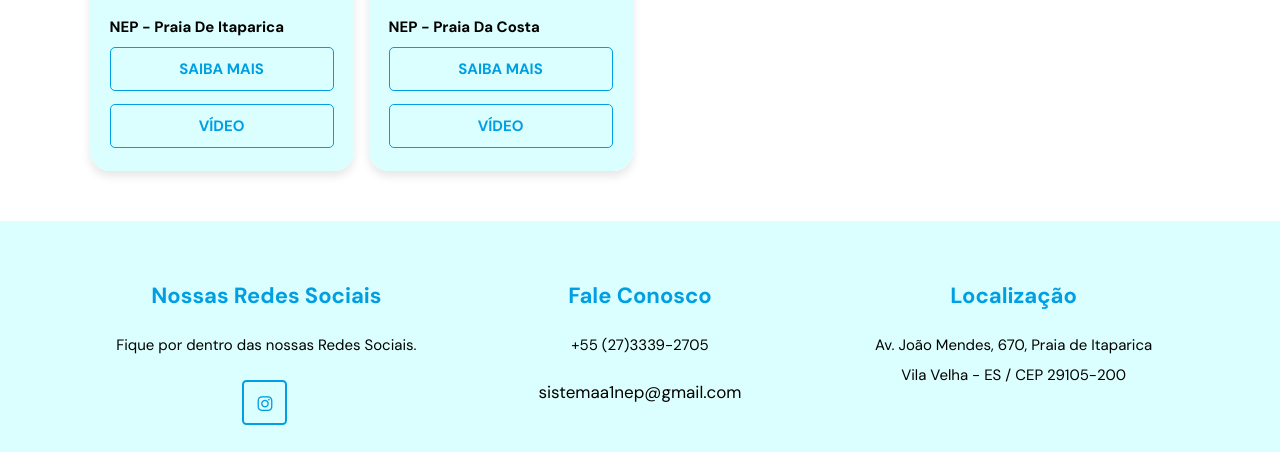
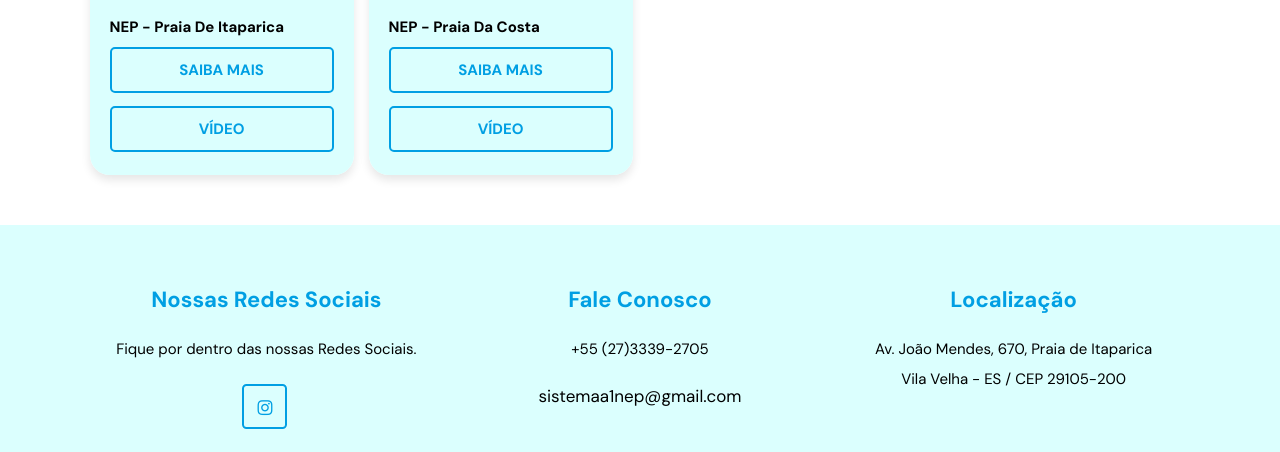
Before and after one commit to RogerGVS/NEP-Vercel, a plain HTML site: page index.html in a window 1280 px wide. Shown: the part 2438-2890 px from the top of the page. Drawn offline with nearby package versions, Linux system fonts and the light colour scheme; a web font is replaced by a local one.

Commit message:
first commit

```diff
--- a/css/style.css
+++ b/css/style.css
@@ -88,7 +88,7 @@ section{
   text-transform: uppercase;
   text-align: center;
   width: 100%;
-  border: .1rem solid var(--primary-color);
+  border: .2rem solid var(--primary-color);
   background: var(--secondary);
   padding: 1.1rem 4.5rem;
   overflow: hidden;
```
